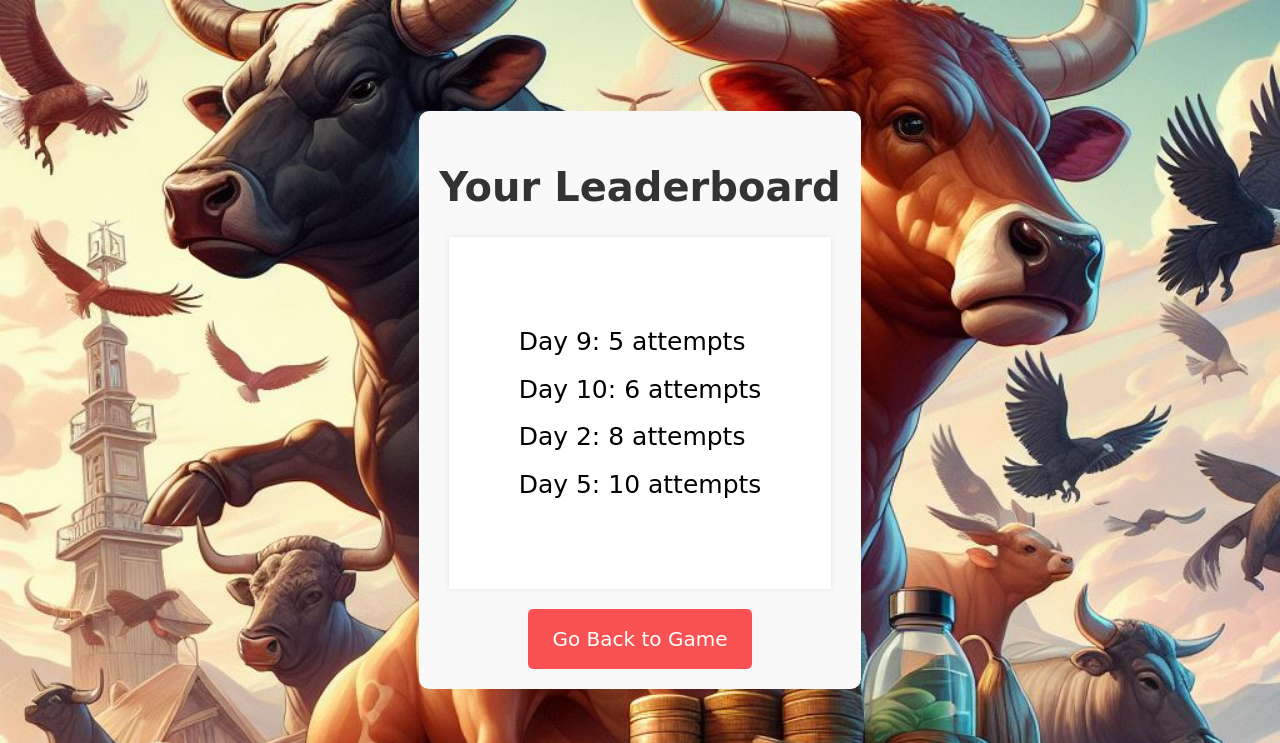
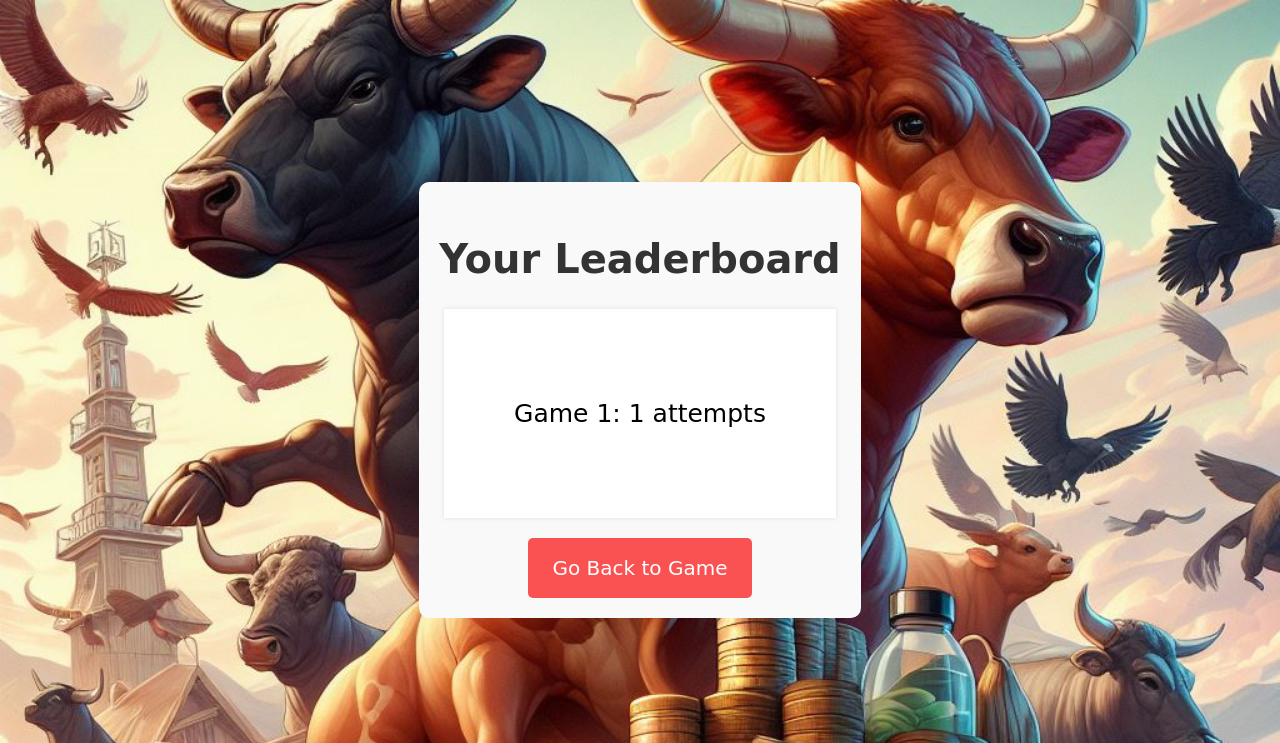
Before and after one commit to DeepthiValachery/BullsAndCows, a Flask app: page /leaderboard in a window 1280 px wide. Shown: the top 743 px of the page. Run offline with Flask 3, Linux system fonts and the light colour scheme; tables that the repository leaves empty hold one stand-in row (values such as "Sample post").

Commit message:
Updated leaderboard route, functinonal.

```diff
--- a/App/models/user.py
+++ b/App/models/user.py
@@ -42,6 +42,7 @@ class CurrentGame(db.Model):
     secretNumber = db.Column(db.String(120), nullable=False)
     #attempts_left = db.Column(db.Integer, nullable=True)
     is_Won = db.Column(db.Boolean)
+    guesses = db.relationship('UserGuesses', backref='game', lazy=True)
 
     def __init__(self, userID, secretNumber, is_Won = False):
         self.userID = userID
--- a/App/templates/leaderboard.html
+++ b/App/templates/leaderboard.html
@@ -14,10 +14,12 @@
         <div class="card">
             <ul>
                 <!-- List of attempts goes here -->
-                <li>Day 9: 5 attempts</li>
-                <li>Day 10: 6 attempts</li>
+                {% for game in past_games %}
+                    <li>Game {{ game.id }}: {{ game.guesses|length }} attempts</li>
+                {% endfor %}
+                <!-- <li>Day 10: 6 attempts</li>
                 <li>Day 2: 8 attempts</li>
-                <li>Day 5: 10 attempts</li>
+                <li>Day 5: 10 attempts</li> -->
                 <!-- Add more attempts as needed -->
             </ul>
         </div>
--- a/App/views/index.py
+++ b/App/views/index.py
@@ -59,11 +59,13 @@ def game_page():
         new_game = CurrentGame(userID=1, secretNumber=secret_number, is_Won=False)
         db.session.add(new_game)
         db.session.commit()
-        return render_template("game_play.html", new_game = new_game,  current_user_ID= current_user_ID, user_guesses=past_guesses)
+        return render_template("game_play.html", new_game = new_game,  current_user_ID= current_user_ID)
 
 @index_views.route("/leaderboard", methods=['GET'])
 def leaderboard_page():
-    return render_template("leaderboard.html")
+    #get all the games asscoiated with the user
+    past_games = CurrentGame.query.filter_by(userID=1).all()
+    return render_template("leaderboard.html", past_games=past_games)
 
 #submit guess route
 @index_views.route("/submit_guess", methods=['GET', 'POST'])
```
